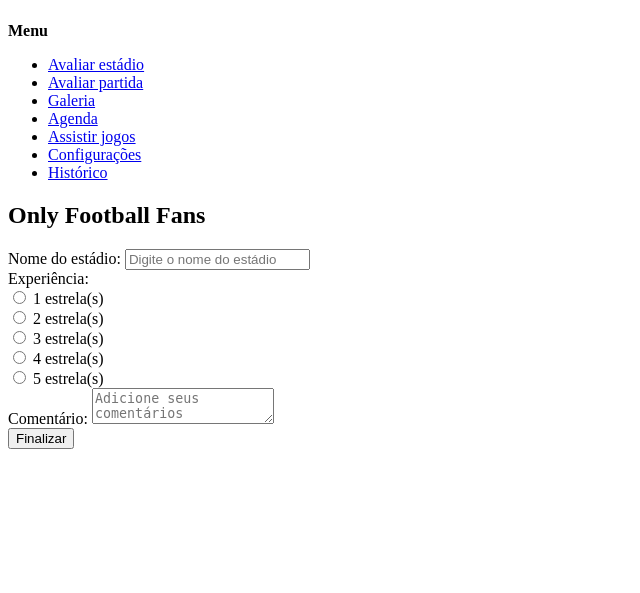
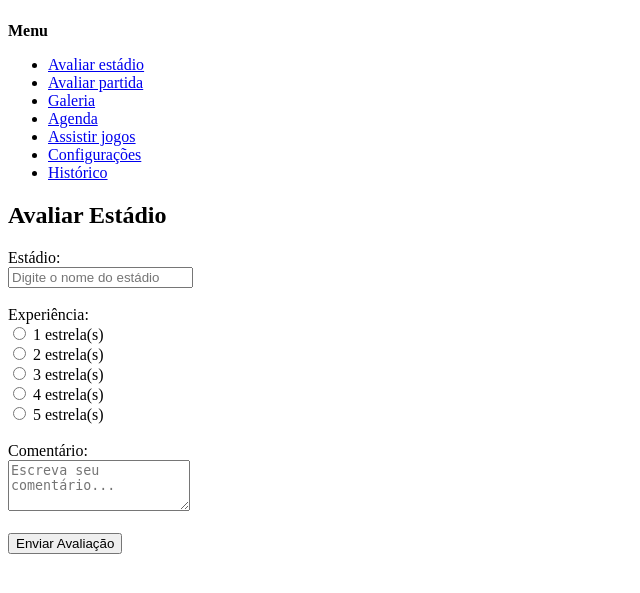
Before and after one commit to Amfgs/projeto-Only-Football-Fans, a Django app: template templates/emocao/nova_avaliacao.html in a window 1280 px wide. Shown: the part 58-651 px from the top of the page, without its empty margins (0-640 px from the left). Run offline with Django 5.2, Linux system fonts and the light colour scheme; the template is opened without the code that fills it, so the values that code supplies are empty.

Commit message:
Ajeitando mais templates pra rodar

```diff
--- a/templates/base.html
+++ b/templates/base.html
@@ -12,10 +12,10 @@
     <div class="sidebar">
         <p><strong>Menu</strong></p>
         <ul>
-            <li><a href="{% url 'emocao:nova_avaliacao' %}">Avaliar estádio</a></li>
-            <li><a href="{% url 'partidas:lista_partidas' %}">Avaliar partida</a></li>
-            <li><a href="{% url 'midia:galeria' %}">Galeria</a></li>
-            <li><a href="{% url 'partidas:registrar_partida' %}">Agenda</a></li>
+            <li><a href="{% url 'core:nova_avaliacao' %}">Avaliar estádio</a></li>
+            <li><a href="{% url 'core:lista_partidas' %}">Avaliar partida</a></li>
+            <li><a href="{% url 'core:galeria' %}">Galeria</a></li>
+            <li><a href="{% url 'core:registrar_partida' %}">Agenda</a></li>
             <li><a href="#">Assistir jogos</a></li>
             <li><a href="#">Configurações</a></li>
             <li><a href="#">Histórico</a></li>
--- a/templates/emocao/nova_avaliacao.html
+++ b/templates/emocao/nova_avaliacao.html
@@ -1,31 +1,22 @@
 {% extends 'base.html' %}
+{% block content %}
+<h2>Avaliar Estádio</h2>
 
-{% block content %}
-<h2>Only Football Fans</h2>
-
-<form method="POST">
+<form method="post">
     {% csrf_token %}
 
-    <div class="form-group">
-        <label for="estadio">Nome do estádio:</label>
-        <input type="text" name="estadio" id="estadio" placeholder="Digite o nome do estádio" required>
-    </div>
+    <label>Estádio:</label><br>
+    <input type="text" name="estadio" placeholder="Digite o nome do estádio" required><br><br>
 
-    <div class="form-group">
-        <label>Experiência:</label><br>
-        {% for i in "12345" %}
-            <input type="radio" name="avaliacao_experiencia" value="{{ i }}" id="experiencia{{ i }}" required>
-            <label for="experiencia{{ i }}">{{ i }} estrela(s)</label><br>
-        {% endfor %}
-    </div>
+    <label>Experiência:</label><br>
+    {% for i in "12345" %}
+        <input type="radio" name="avaliacao_experiencia" value="{{ i }}"> {{ i }} estrela(s)<br>
+    {% endfor %}
+    <br>
 
-    <div class="form-group">
-        <label for="comentario">Comentário:</label>
-        <textarea name="comentario" id="comentario" placeholder="Adicione seus comentários" required></textarea>
-    </div>
+    <label>Comentário:</label><br>
+    <textarea name="comentario_estadio" rows="3" placeholder="Escreva seu comentário..."></textarea><br><br>
 
-    <div class="form-actions">
-        <button type="submit">Finalizar</button>
-    </div>
+    <button type="submit">Enviar Avaliação</button>
 </form>
 {% endblock %}
```
Also changed, not shown: core/views.py (+17 -13 lines).
